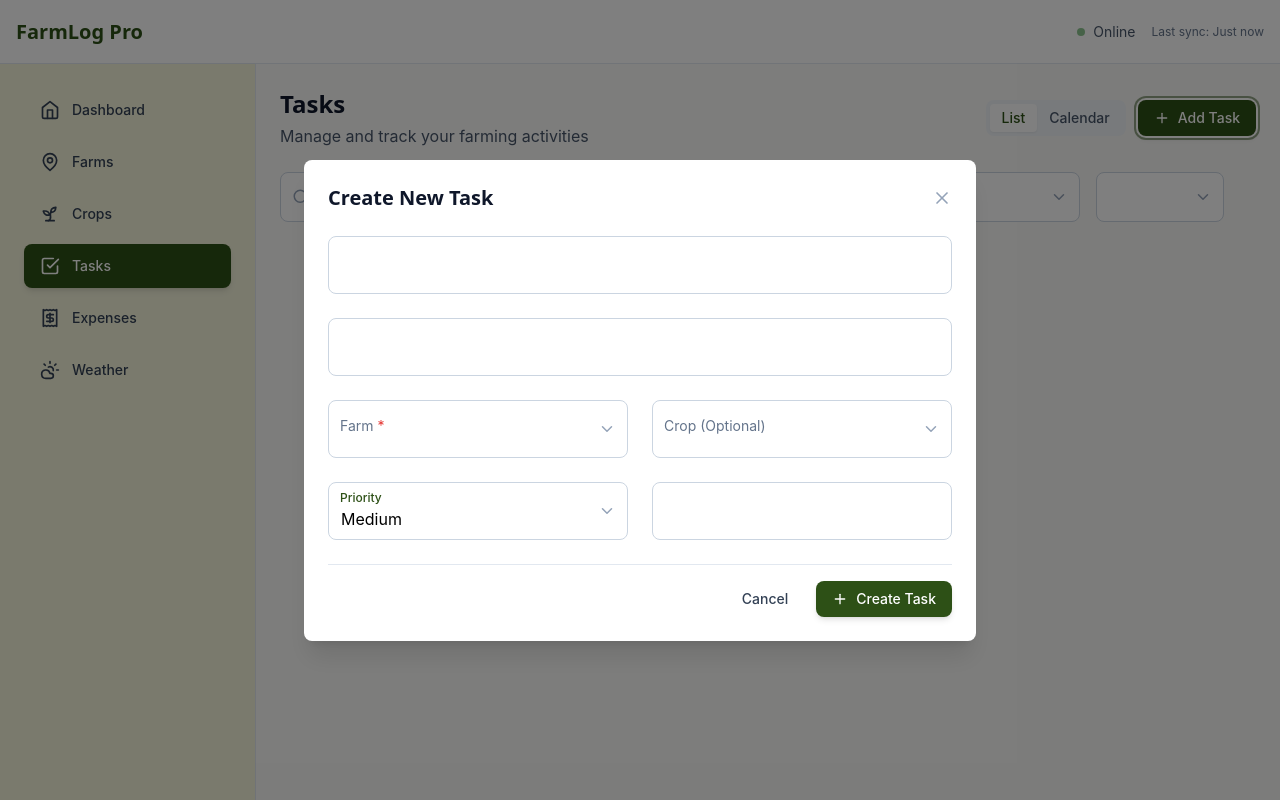
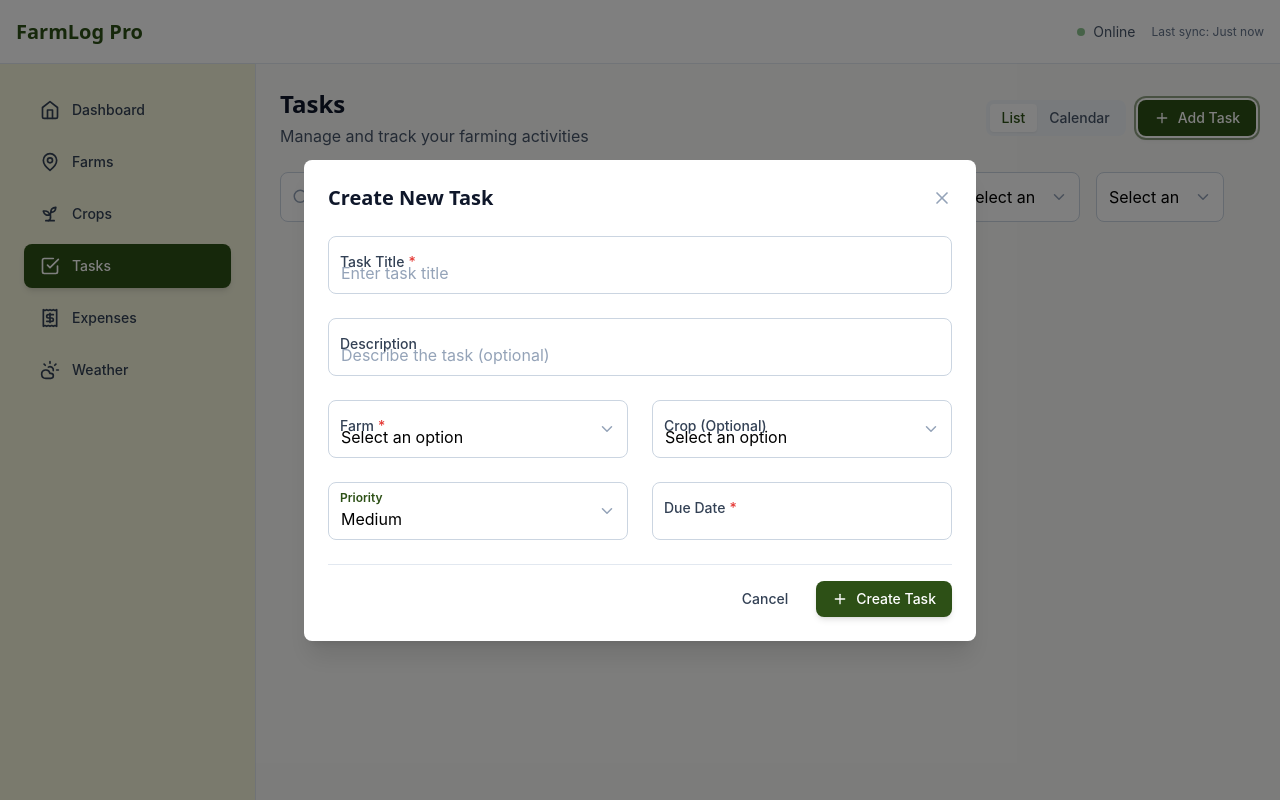
Before and after one commit to apper-canvas/farmlog-digital-lead, a React (Vite) app: page /tasks in a window 1280 px wide. Both pictures are taken after typing "Sample" into the empty fields and a click on the button "Add Task". Built offline with nearby package versions, Linux system fonts and the light colour scheme.

Commit message:
Improve form field label and placeholder visibility with enhanced contrast and better display logic

```diff
--- a/src/components/atoms/Input.jsx
+++ b/src/components/atoms/Input.jsx
@@ -19,12 +19,12 @@ const Input = ({
   const hasValue = value && value.toString().length > 0;
 
   return (
-    <div className={`relative ${className}`}>
+<div className={`relative ${className}`}>
       {label && (
-        <label className={`absolute left-3 transition-all duration-200 pointer-events-none ${
+        <label className={`absolute left-3 transition-all duration-200 pointer-events-none z-10 ${
           focused || hasValue
-            ? 'top-2 text-xs text-primary font-medium'
-            : 'top-4 text-sm text-gray-500'
+            ? 'top-2 text-xs text-primary font-semibold'
+            : 'top-4 text-sm text-gray-700 font-medium'
         }`}>
           {label}
           {required && <span className="text-error ml-1">*</span>}
@@ -37,16 +37,15 @@ const Input = ({
             <ApperIcon name={icon} size={18} className="text-gray-400" />
           </div>
         )}
-
-        <input
+<input
           type={type}
           value={value || ''}
           onChange={onChange}
-          placeholder={focused ? placeholder : ''}
+          placeholder={(!hasValue && placeholder) ? placeholder : ''}
           disabled={disabled}
           onFocus={() => setFocused(true)}
           onBlur={() => setFocused(false)}
-          className={`w-full ${label ? 'pt-6 pb-2' : 'py-3'} ${icon ? 'pl-11' : 'pl-3'} pr-3 border rounded-lg transition-all duration-200 ${
+          className={`w-full ${label ? 'pt-6 pb-2' : 'py-3'} ${icon ? 'pl-11' : 'pl-3'} pr-3 border rounded-lg transition-all duration-200 bg-white ${
             error
               ? 'border-error focus:border-error focus:ring-2 focus:ring-error/20'
               : 'border-gray-300 focus:border-primary focus:ring-2 focus:ring-primary/20'
--- a/src/components/atoms/Select.jsx
+++ b/src/components/atoms/Select.jsx
@@ -17,12 +17,12 @@ const Select = ({
   const hasValue = value && value.toString().length > 0;
 
   return (
-    <div className={`relative ${className}`}>
+<div className={`relative ${className}`}>
       {label && (
-        <label className={`absolute left-3 transition-all duration-200 pointer-events-none z-10 ${
+        <label className={`absolute left-3 transition-all duration-200 pointer-events-none z-20 ${
           focused || hasValue
-            ? 'top-2 text-xs text-primary font-medium'
-            : 'top-4 text-sm text-gray-500'
+            ? 'top-2 text-xs text-primary font-semibold'
+            : 'top-4 text-sm text-gray-700 font-medium'
         }`}>
           {label}
           {required && <span className="text-error ml-1">*</span>}
@@ -41,10 +41,10 @@ const Select = ({
               ? 'border-error focus:border-error focus:ring-2 focus:ring-error/20'
               : 'border-gray-300 focus:border-primary focus:ring-2 focus:ring-primary/20'
           } ${disabled ? 'bg-gray-50 cursor-not-allowed' : 'bg-white cursor-pointer'}`}
-          {...props}
+{...props}
         >
           <option value="" disabled hidden>
-            {focused ? placeholder : ''}
+            {!hasValue ? placeholder : ''}
           </option>
           {options.map((option) => (
             <option key={option.value} value={option.value}>
```
